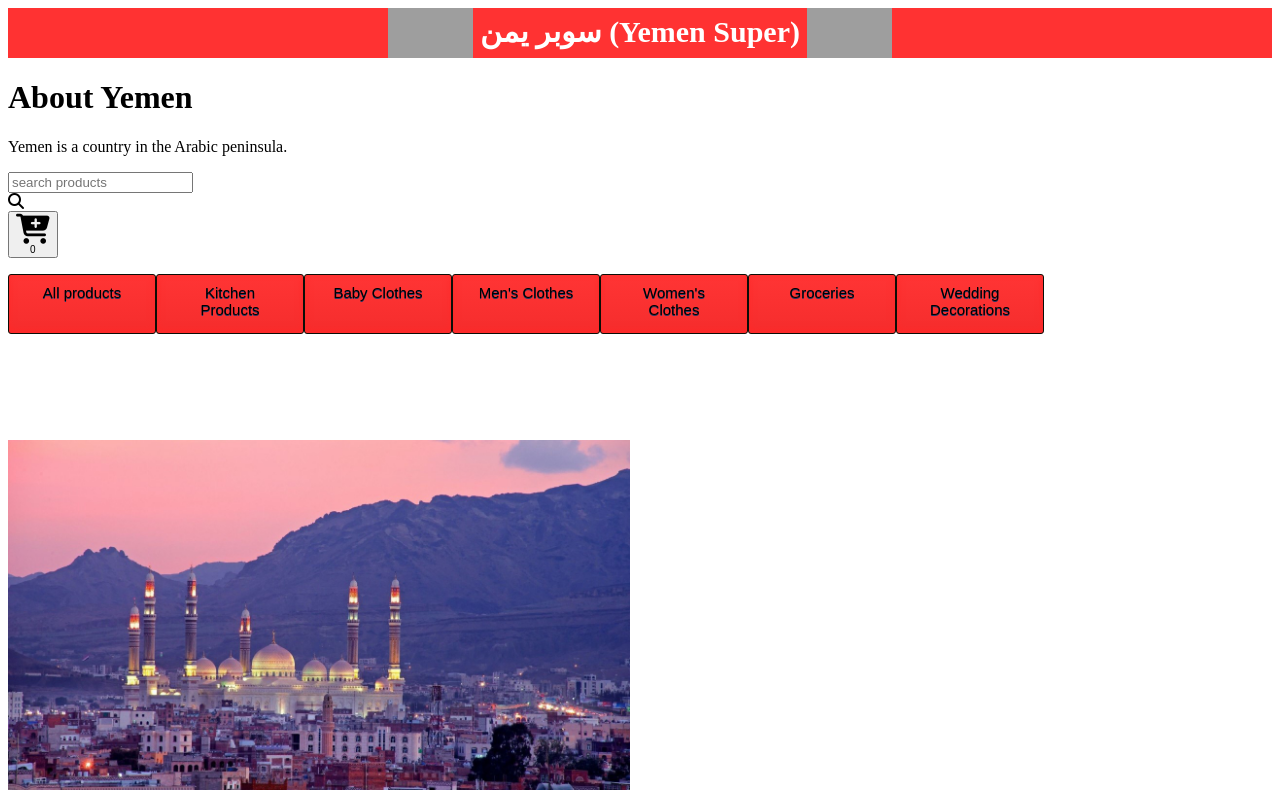
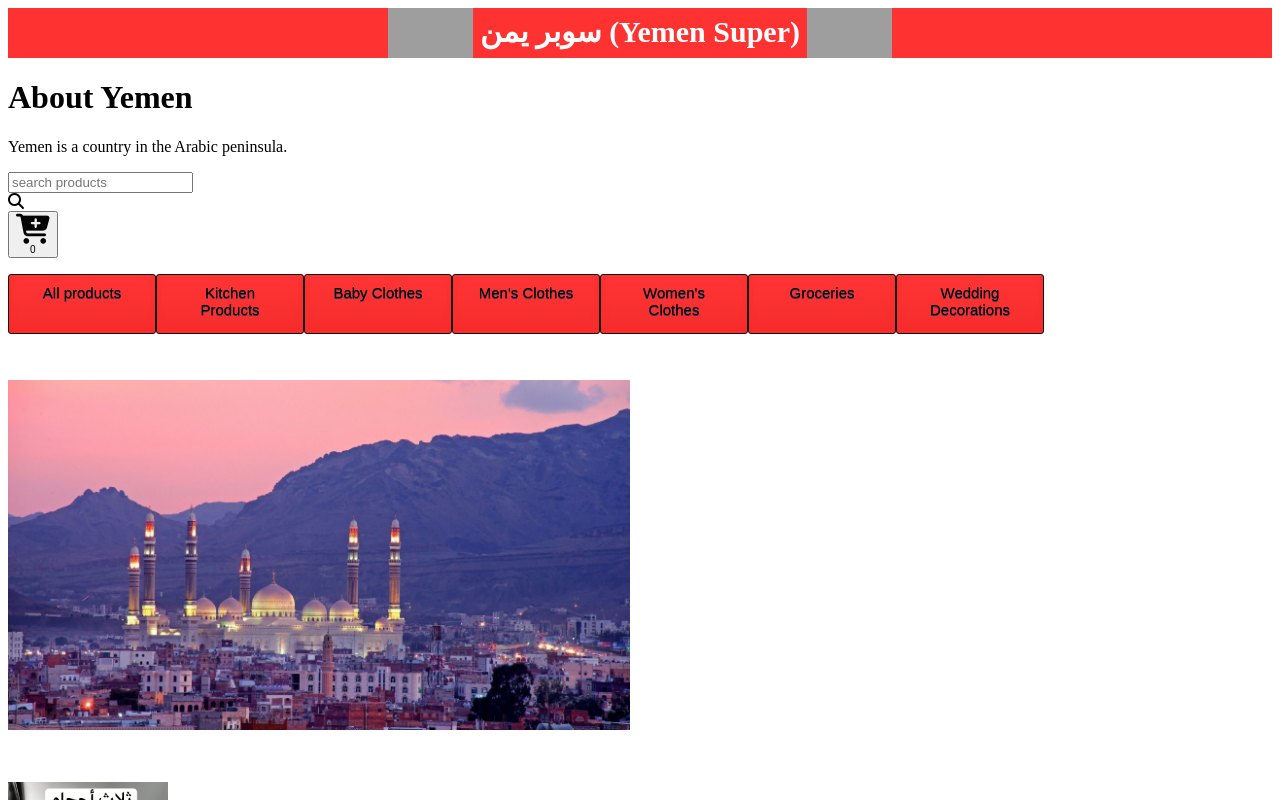
Before and after one commit to Aacgectyuoki/YemenSuper, an Angular app: page /products in a window 1280 px wide. Shown: the top 800 px of the page. Built offline with nearby package versions, Linux system fonts and the light colour scheme; grey boxes are pictures that could not be loaded.

Commit message:
Update products.component.html

```diff
--- a/src/app/component/products/products.component.html
+++ b/src/app/component/products/products.component.html
@@ -1,5 +1,5 @@
 <p></p>
-    <div class="tile_div" style="display: block; height: 150px;">
+<div class="tile_div" style="display: block; padding-bottom: 30px;">
     <a style="height: 40px; vertical-align: middle;" (click)="filter('')" class="myButton">All products</a>
     <a style="height: 40px; vertical-align: middle;" (click)="filter('kitchen_products')"class="myButton">Kitchen Products</a>
     <a style="height: 40px; vertical-align: middle;" (click)="filter('baby_clothes')" class="myButton">Baby Clothes</a>
@@ -10,10 +10,8 @@
 </div>
 <p></p>
 <div class="container d-flex">
-        <img src="./assets/background.jpg" style="height: 350px;">
+    <img src="./assets/background.jpg" style="height: 350px; padding-bottom: 30px;">
 </div>
-
-
 
 <div class="container">
     <div class="row">
```
Lines whose indentation alone changed are shown as unchanged.
